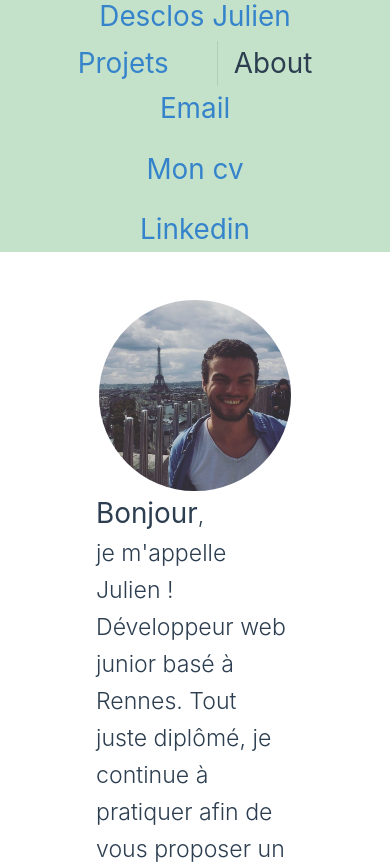
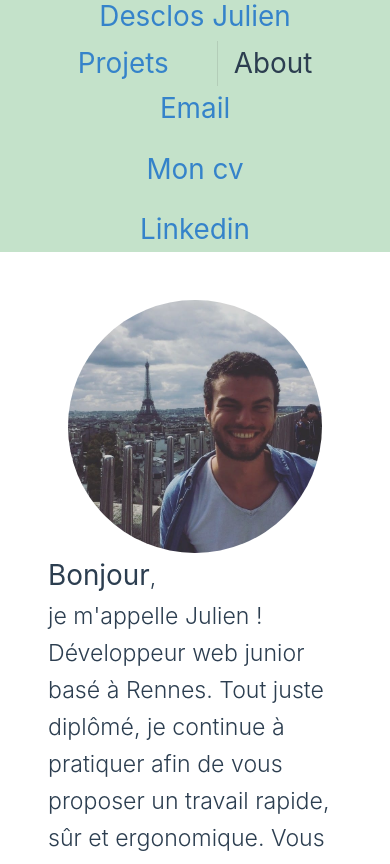
Before and after one commit to Jdesclos/portfolio, a Vue app: page / in a window 390 px wide. Shown: the top 864 px of the page. Built offline with nearby package versions, Linux system fonts and the light colour scheme.

Commit message:
responsive retravaillé

```diff
--- a/src/App.vue
+++ b/src/App.vue
@@ -52,6 +52,10 @@ header a {
   header{
     text-align: center;
     padding: 0px;
+  }
+  #cv img {
+  max-width: 20rem !important;
+  margin-bottom: 5rem;
   }
 }
 footer{
--- a/src/components/about.vue
+++ b/src/components/about.vue
@@ -91,5 +91,9 @@ h3 {
 .container-xxl{
   max-width: 3000px;
 }
-
+@media (max-width: 767.98px) {
+ .container-xxl{
+   padding: 0 !important;
+ }
+}
 </style>
```
